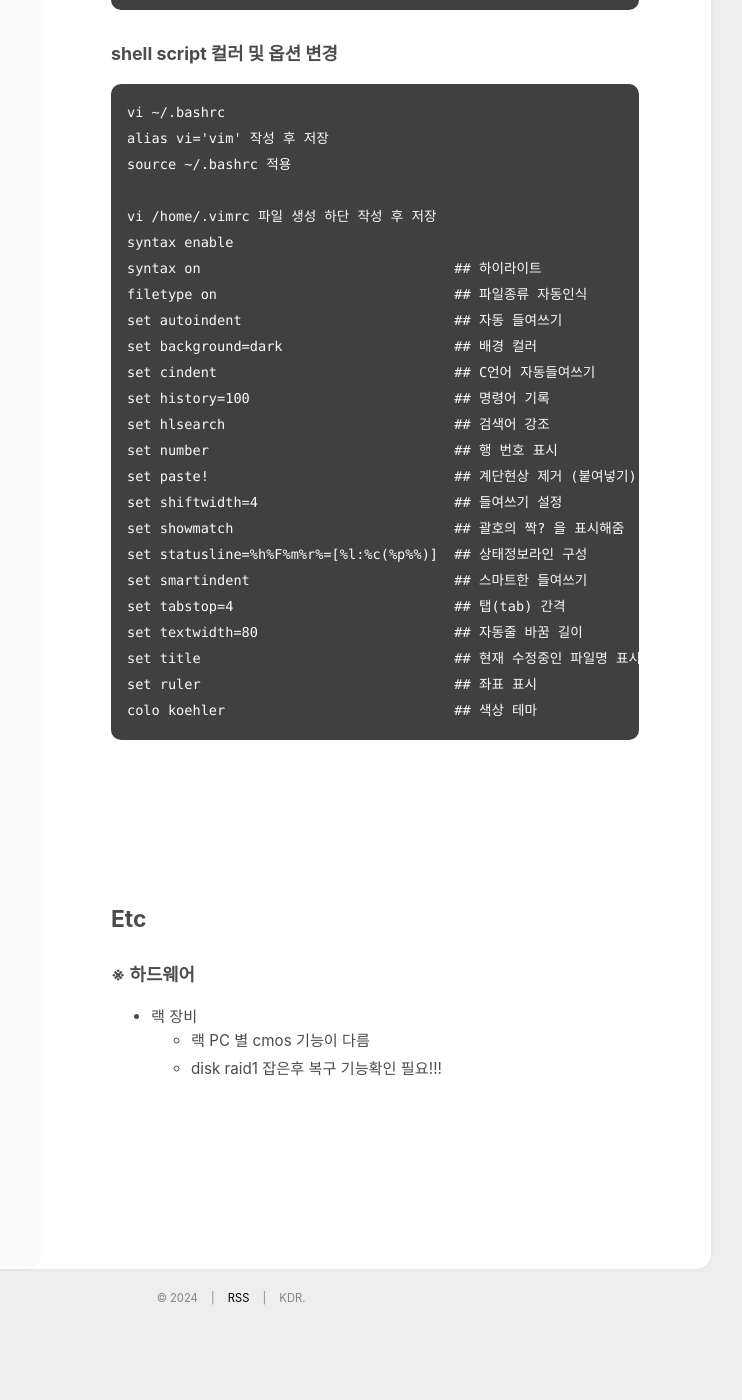
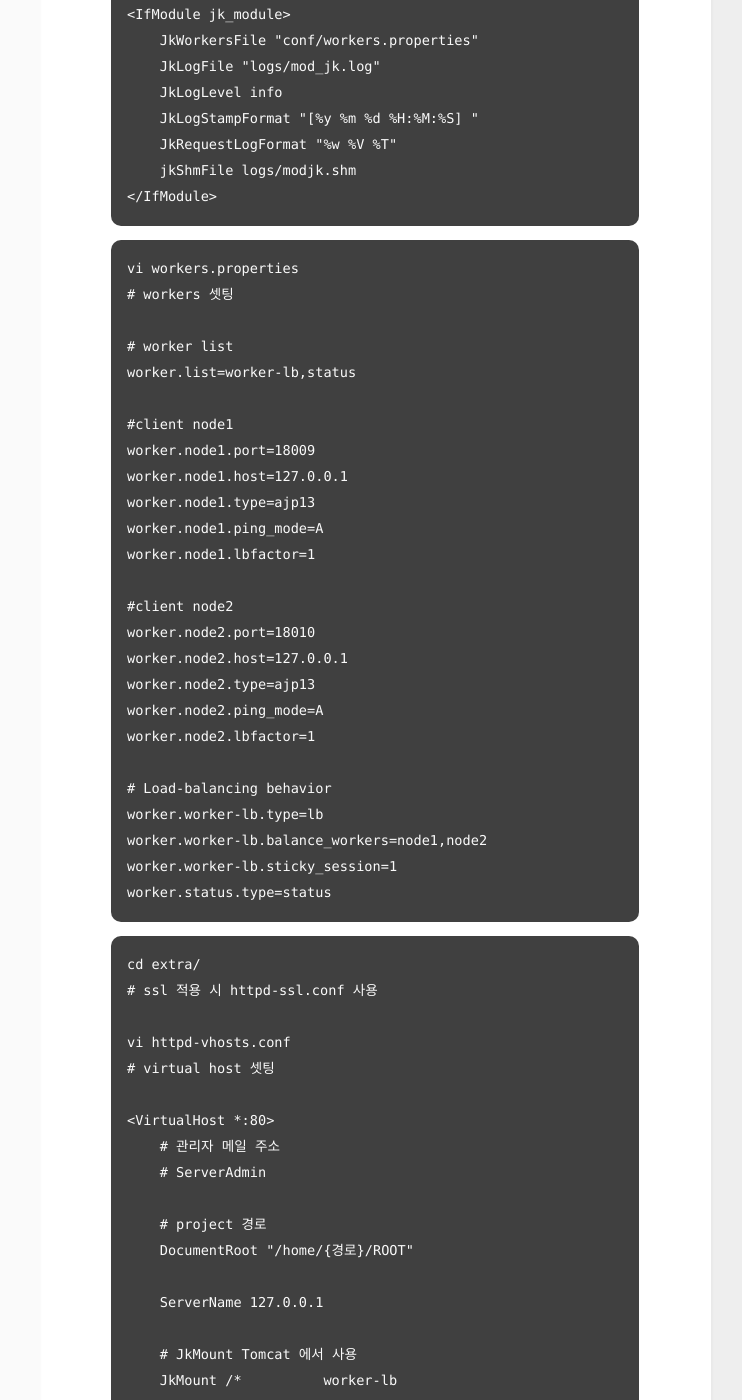
Before and after one commit to ghdudwkd4/ghdudwkd4.github.io, a Jekyll site: the page built from _posts/os/2024-01-05-CentOs_Setting.md, in a window 1280 px wide and 1400 px high, scrolled down 7014 px. Shown: the whole window, without its empty margins (409-1151 px from the left). Built offline with Jekyll 4.4.1, drawn with Linux system fonts in a browser that asks for light colours; before the commit the page ends 8344 px from its top, so only the background shows below that; some of the changed text lies outside the part shown.

Commit message:
centOs setting - ajp 설정부분 추가

````diff
--- a/_posts/os/2024-01-05-CentOs_Setting.md
+++ b/_posts/os/2024-01-05-CentOs_Setting.md
@@ -183,7 +183,8 @@ WantedBy=multi-user.target
 
 ```
 firewall-cmd --zone=public --list-all
-80 없을 시 아래 실행
+# 80 없을 시 아래 실행
+
 firewall-cmd --permanent --add-port=80/tcp
 firewall-cmd --reload
 ```
@@ -238,6 +239,17 @@ mv apache-tomcat-9.0.84 tomcat9
 ```
 wget https://downloads.apache.org/tomcat/tomcat-connectors/jk/tomcat-connectors-1.2.49-src.tar.gz
 tar zxvf tomcat-connectors-1.2.49-src.tar.gz
+
+cd /usr/local/tomcat-connectors-1.2.49/native/
+
+# configure 명령어를 통해 설치경로 정보(여기서는 아파치 설치 경로/usr/local/apache/bin/apxs)를 포함한 make 파일을 생성합니다.
+./configure --with-apxs=/usr/local/apache/bin/apxs
+
+# 정상적으로 make 파일이 생성되었다면 make 파일로 컴파일하고
+# make install로 설치를 진행합니다
+# 이 두 작업을 통시에 수행하기 위해 make && make install 명령을 사용합니다
+# 정상적으로 설치가 완료되면 아파치홈/modules 경로에 mod_jk.so 파일이 생성되게 됩니다.
+make && make install
 ```
 
 <br><br><br><br><br>
@@ -251,21 +263,179 @@ tar zxvf tomcat-connectors-1.2.49-src.tar.gz
 ```
 cd /usr/local/apache/conf
 vi httpd-conf
-	LISTEN 80 : 포트 추가
-	하단에 includ httpd-vhost.conf
+    # 80 포트 추가
+    LISTEN 80
 
-!!!!아직 작성중!!!!
-- mod_jk 모듈 설치도 필요해 보임
-- svn , jenkins 설치에 관한것도 필요해 보임
-jenkins 기존 설치 방법대로 설치 후 다운그레이드는 war 파일만 변경
+    # 모듈 추가
+    LoadModule jk_module modules/mod_jk.so
 
+	# ajp 사용을 위해 mod_jk.con 하단에 추가
+    includ conf/mod_jk.conf
+
+	# virtual host 셋팅을 위해 제일 하단에 추가
+    includ httpd-vhost.conf
+
+-- 저장
+:wq
+```
+
+```
+vi mod_jk.conf
+# mod_jk 환경 셋팅
+
+<IfModule jk_module>
+    JkWorkersFile "conf/workers.properties"
+    JkLogFile "logs/mod_jk.log"
+    JkLogLevel info
+    JkLogStampFormat "[%y %m %d %H:%M:%S] "
+    JkRequestLogFormat "%w %V %T"
+    jkShmFile logs/modjk.shm
+</IfModule>
+```
+
+```
+vi workers.properties
+# workers 셋팅
+
+# worker list
+worker.list=worker-lb,status
+
+#client node1
+worker.node1.port=18009
+worker.node1.host=127.0.0.1
+worker.node1.type=ajp13
+worker.node1.ping_mode=A
+worker.node1.lbfactor=1
+
+#client node2
+worker.node2.port=18010
+worker.node2.host=127.0.0.1
+worker.node2.type=ajp13
+worker.node2.ping_mode=A
+worker.node2.lbfactor=1
+
+# Load-balancing behavior
+worker.worker-lb.type=lb
+worker.worker-lb.balance_workers=node1,node2
+worker.worker-lb.sticky_session=1
+worker.status.type=status
+```
+
+```
 cd extra/
+# ssl 적용 시 httpd-ssl.conf 사용
 
-※ ss -atnlp 실행중인 port 확인?
+vi httpd-vhosts.conf
+# virtual host 셋팅
 
+<VirtualHost *:80>
+    # 관리자 메일 주소
+    # ServerAdmin
 
-jenkins 설정 파일 위치
-cd /usr/lib/systemd/system
+    # project 경로
+    DocumentRoot "/home/{경로}/ROOT"
+
+    ServerName 127.0.0.1
+
+    # JkMount Tomcat 에서 사용
+    JkMount /*          worker-lb
+    JkMount /*.jsp      worker-lb
+    JkMount /*.json     worker-lb
+    JkMount /*.xml      worker-lb
+    JkMount /*.do       worker-lb
+    JkMount /resources  worker-lb
+
+    # JkUnMount Apache 에서 사용
+    JkUnMount /js/*     worker-lb
+    JkUnMount /css/*    worker-lb
+    JkUnMount /img/*    worker-lb
+    JkUnMount /fonts/*  worker-lb
+    JkUnMount /upload/* worker-lb
+
+    # Apache 에서 읽을 수 있게 Alias
+    Alias /css /home/{경로}/css
+    Alias /fonts /home/{경로}/fonts
+    Alias /img /home/{경로}/img
+    Alias /js /home/{경로}/js
+    Alias /template /home/{경로}/template
+    Alias /upload /home/{경로}/upload
+
+    ErrorLog "logpath"
+    CustomLog "logpath" common
+
+    # Directory
+    # Options : 특정 디렉토리에서 사용할 수 있는 서버 기능을 제어한다.
+              - All : 모든 Options가 MultiViews에 허용된다.
+              - Indexes : 클라이언트가 요청한 디렉토리 경로에 DirectoryIndex 지시자에 설정한 파일이 없을 경우
+                          디렉토리 목록을 화면에 표시한다. (디렉토리 리스팅)
+              - FollowSymLinks : 설정한 디렉토리에서 심볼릭 링크를 허용한다.
+              - 이외에도 다양함, 대중적으로 쓰는것만 적음
+
+    # AllowOverride : .htaccess 파일의 사용 여부를 결정한다.
+                    - All | None
+
+    # Require : 해당 디렉토리의 접근 허용 여부를 설정한다.
+              - all denied(모든접근 거부) , all granted(모든 접근 허용) 이외에도 IP,도메인으로 셋팅 가능
+
+    # Order : 디렉토리 접근 권한을 위한 지시자
+            - allow, deny : 디렉토리에 접근에 대해 먼저 허용하고 그 다음이 거부하겠다
+
+    # Allow from : 모든곳에서 들어오는 접속을 허용
+                 - all | domain
+
+    <Directory />
+        Options FollowSymLinks
+        AllowOverride None
+        Order allow,deny
+        Allow from all
+    </Directory>
+
+</VirtualHost>
+
+# 저장
+:wq
+
+# httpd 재시작
+systemctl restart httpd
+```
+
+```
+# tomcat setting
+cp -R /usr/local/tomcat /home/{경로}
+
+cd /home/{경로}/conf
+vi server.xml
+
+# 신경써야 할 부분
+# 1. 최상단 <Server> 태그의 port : Was Port
+# 2. 중간 <Service> 안의 <Connector> 태그 : Ajp Port
+# 3. 바로 아래 <Engine> 태그 : load balancing 을 위한 태그
+# 4. 제일 하단 <Host> 태그 : 도메인 경로 , war 패키징 여부 , appBase 경로
+
+======================================================================
+# 첫 프로젝트라면 그냥 사용해도 무방
+<Server port="8005">
+
+# port : workers.properties 에서 작성한 port 사용
+# secretRequired : workers.properties 에서 작성 가능 (보안상 작성하는게 좋음)
+<Connector protocol="AJP/1.3"
+           port="18014"
+           redirectPort="8443"
+           address="0.0.0.0"
+           secretRequired="false"
+           />
+
+# jvmRoute workers.properties 에서 작성한 node 사용
+<Engine name="Catalina" defaultHost="localhost" jvmRoute="node1">
+
+#
+<Host name="localhost" appBase="webapps" unpackWARs="true" autoDeploy="true">
+
+# 저장
+:wq
+
+cd ../bin/
+sudo ./startup.sh
 ```
 
 <br><br><br><br><br>
@@ -313,9 +483,7 @@ set ruler                               ## 좌표 표시
 colo koehler                            ## 색상 테마
 ```
 
-<br><br><br><br><br>
-
-
+<br><br><br>
 
 
 
@@ -324,3 +492,8 @@ colo koehler                            ## 색상 테마
  - 랙 장비
    - 랙 PC 별 cmos 기능이 다름
    - disk raid1 잡은후 복구 기능확인 필요!!!
+
+<br >
+<hr >
+다음 내용엔 Jenkins Setting 에 관한걸 작성해보겠습니다.
+<hr >
````
